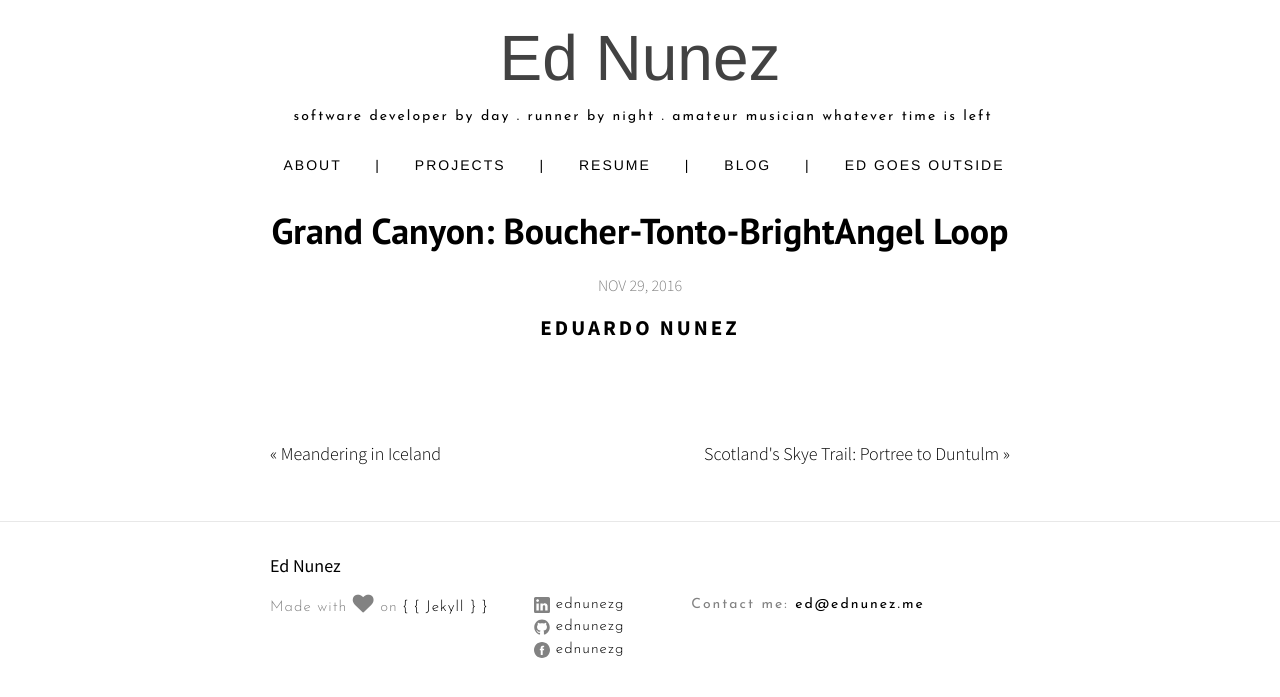
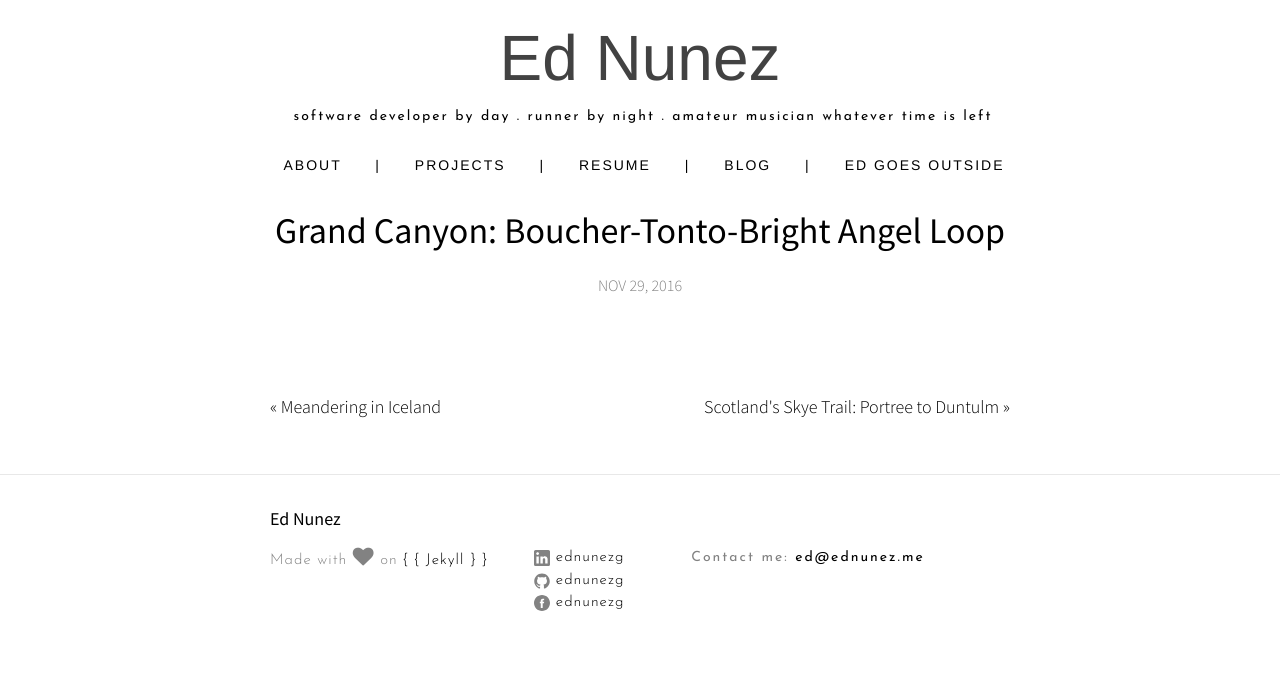
Before and after one commit to ednunezg/ednunezg.github.io, a Jekyll site: the page built from _posts/2016-11-29-BoucherTontoBright.markdown, in a window 1280 px wide. Shown: the top 697 px of the page. Built offline with Jekyll 4.4.1, drawn with Linux system fonts in a browser that asks for light colours; nearby versions of some CDN libraries.

Commit message:
Updated stylings in posts. Minor edits to post titles

```diff
--- a/_layouts/post.html
+++ b/_layouts/post.html
@@ -6,12 +6,6 @@ layout: default
   <header class="post-header">
     <h1 class="post-title" itemprop="name headline"><a class="post-title-link"  href="{{page.url}}">{{ page.title }}</a></h1>
   <center>  <p class="post-meta"><time datetime="{{ page.date | date_to_xmlschema }}" itemprop="datePublished">{{ page.date | date: "%b %-d, %Y" }}</time></p>
-    {% if page.author %}
-     <div class="">
-       <center><p ><strong><h3 style="letter-spacing: 3px !important;
-       text-transform: uppercase !important;">{{page.author}}</h3></span></strong></p></center>
-     </div>
-     {% endif %}
    </center>
   </header>
 
--- a/_posts/2016-11-29-BoucherTontoBright.markdown
+++ b/_posts/2016-11-29-BoucherTontoBright.markdown
@@ -1,6 +1,6 @@
 ---
 layout: post
-title:  "Grand Canyon: Boucher-Tonto-BrightAngel Loop"
+title:  "Grand Canyon: Boucher-Tonto-Bright Angel Loop"
 date:   2016-11-29 19:45:31 +0530
 categories: ["Adventures"]
 author: "Eduardo Nunez"
--- a/css/style.scss
+++ b/css/style.scss
@@ -372,6 +372,7 @@ pre {
   float: right;
 }
 .postTitle {
+  font-family: "Helvetica Neue";
   font-weight: 400;
   text-align: left;
   text-transform: uppercase;
@@ -594,10 +595,9 @@ pre {
 }
 .post-title {
   font-size: 36px;
-
   text-align: center;
-  font-family: "PT Sans";
-  font-weight: 900;
+  font-family: "Source Sans Pro";
+  font-weight: 400;
   @include media-query($on-laptop) {
     font-size: 36px;
   }
```
Also changed, not shown: 12 other files.
